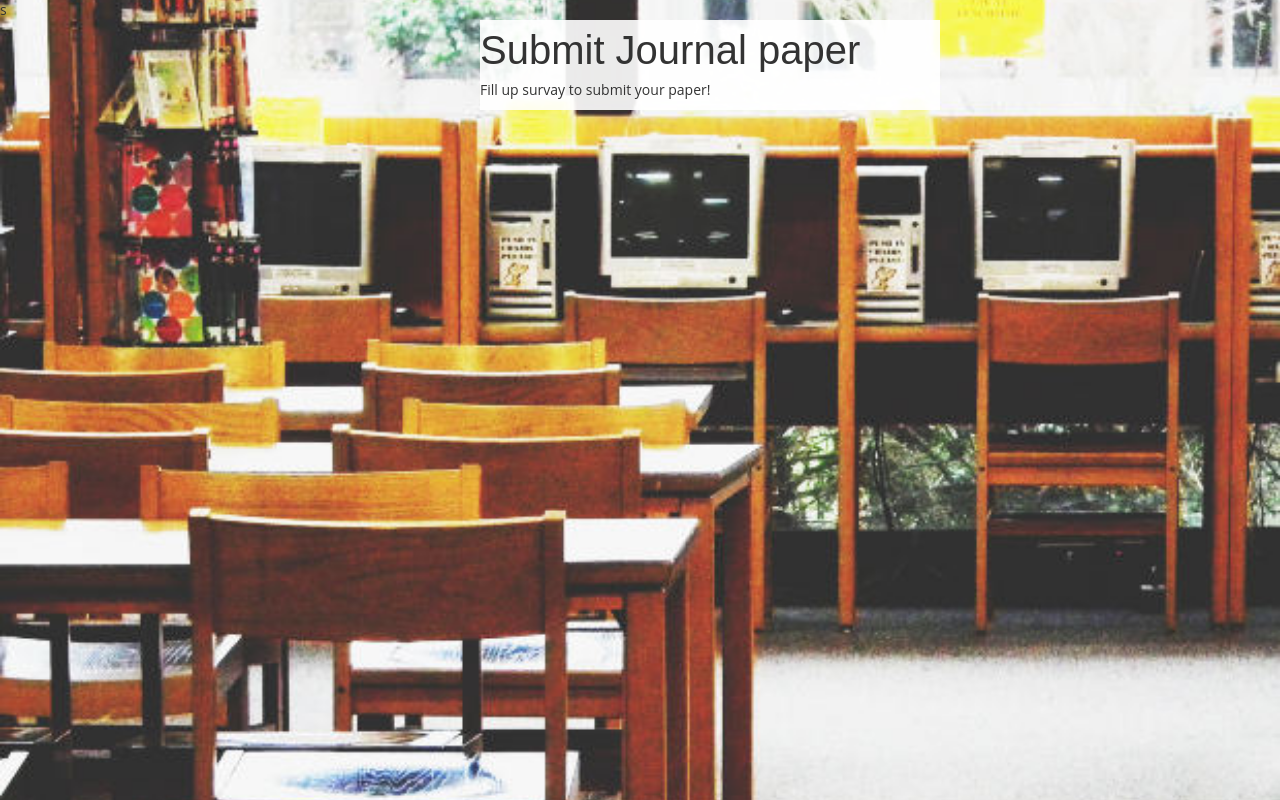
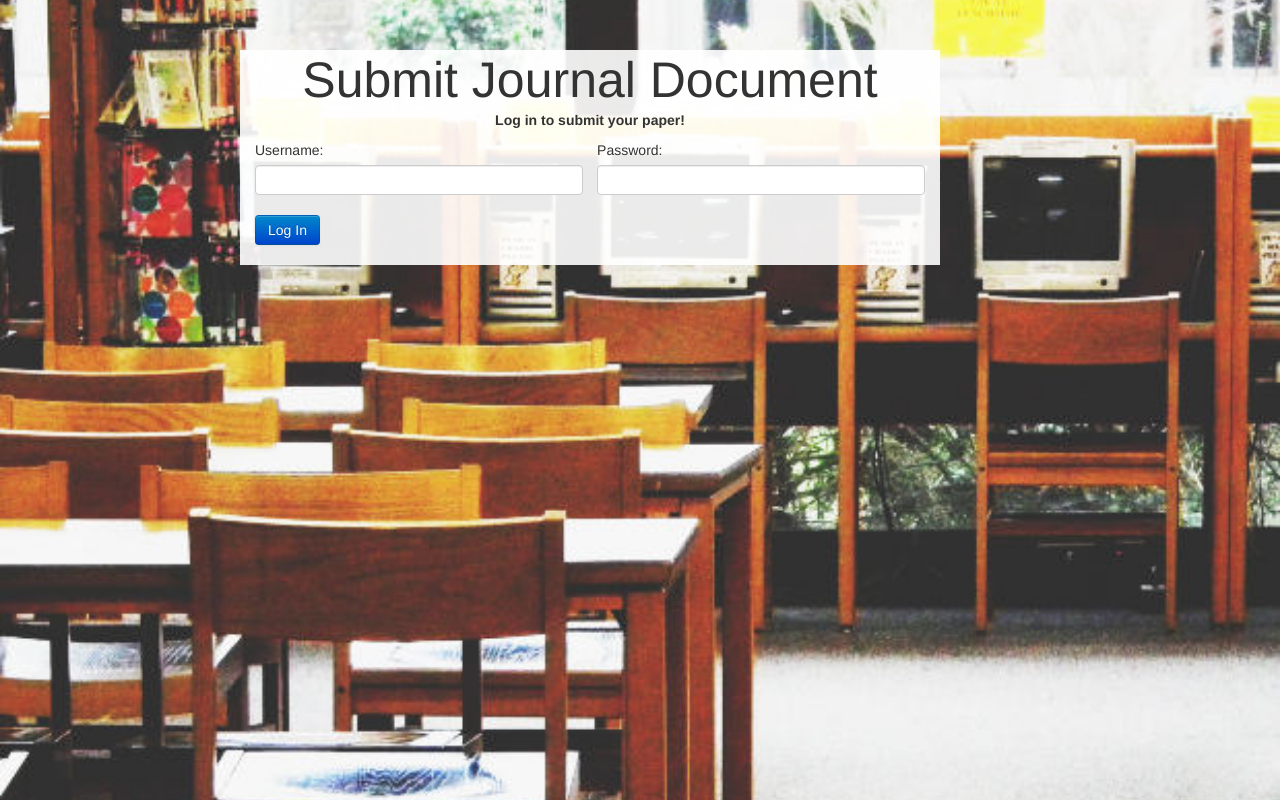
Before and after one commit to wf4ever/journal_page, a Django app: page / in a window 1280 px wide. Run offline with Django 3.2, Linux system fonts and the light colour scheme.

Commit message:
wizzard idea implemented.

```diff
--- a/assets/css/main.css
+++ b/assets/css/main.css
@@ -6,14 +6,20 @@ html {
     background-size: cover;
 }
 body {
-    font-family: "Open Sans",serif;
+    margin-top: 50px;
+    /*font-family: "Open Sans",serif;*/
     background: transparent;
 }
 
 h1 {
-    font-family: "Abel", Arial, sans-serif;
+    /*font-family: "Abel", Arial, sans-serif;*/
     font-weight: 400;
-    font-size: 40px;
+    font-size: 50px;
+}
+
+.margin-form {
+    margin-left: 15px;
+    margin-right: 15px;
 }
 
 /* Override B3 .panel adding a subtly transparent background */
--- a/journal_page/settings.py
+++ b/journal_page/settings.py
@@ -105,7 +105,7 @@ TEMPLATE_LOADERS = (
 MIDDLEWARE_CLASSES = (
     'django.middleware.common.CommonMiddleware',
     'django.contrib.sessions.middleware.SessionMiddleware',
-    'django.middleware.csrf.CsrfViewMiddleware',
+    #'django.middleware.csrf.CsrfViewMiddleware',
     'django.contrib.auth.middleware.AuthenticationMiddleware',
     'django.contrib.messages.middleware.MessageMiddleware',
     # Uncomment the next line for simple clickjacking protection:
--- a/journal_page/urls.py
+++ b/journal_page/urls.py
@@ -8,6 +8,8 @@ from django.conf.urls.static import static
 urlpatterns = patterns('',
     # Examples:
     url(r'^$', 'registration_page.views.home', name='home'),
+    url(r'^authors$', 'registration_page.views.authors', name='authors'),
+    url(r'^thank-you$', 'registration_page.views.thank_you', name='thank_you'),
     # url(r'^journal_page/', include('journal_page.foo.urls')),
     # Uncomment the admin/doc line below to enable admin documentation:
     # url(r'^admin/doc/', include('django.contrib.admindocs.urls')),
--- /dev/null
+++ b/registration_page/forms.py
@@ -0,0 +1,6 @@
+from django import forms
+
+class RegistrationForm(forms.Form):
+    subject = forms.CharField(widget=forms.TextInput(attrs={'class': "form-control", 'placeholder':"Subject"}))
+    message = forms.CharField(widget=forms.TextInput(attrs={'class': "form-control"}))
+    sender = forms.EmailField(widget=forms.TextInput(attrs={'class': "form-control"}))
--- a/registration_page/views.py
+++ b/registration_page/views.py
@@ -1,4 +1,11 @@
 from django.shortcuts import render_to_response
+from forms import RegistrationForm
 
 def home(request):
-    return render_to_response('registration_page/home.html',{})
+    return render_to_response('registration_page/login.html',{})
+
+def authors(request):
+    return render_to_response('registration_page/authors.html',{})
+
+def thank_you(request):
+    return render_to_response('registration_page/thank_you.html',{})
--- a/templates/base.html
+++ b/templates/base.html
@@ -6,6 +6,22 @@
         {% include "js.html" %}
     </head>
     <body>
-        {% block content %}{% endblock %}
+        <div class="row">
+            <div class="panel landing-panel span9 offset3">
+                <div class="text-center">
+                    <h1>Submit Journal Document</h1>
+                    <p>
+                        <b>
+                    {% block title %}
+                    {% endblock %}
+                        </b>
+                    </p>
+                </div>
+                <div class="margin-form">
+                    {% block content %}
+                    {% endblock %}
+                </div>
+            </div>
+        </div>
     </body>
 </html>
--- a/templates/css.html
+++ b/templates/css.html
@@ -1,4 +1,4 @@
 {% load staticfiles %}
 <link rel="stylesheet" type="text/css" href={% static "css/bootstrap-responsive.min.css" %}>
 <link rel="stylesheet" type="text/css" href={% static "css/bootstrap.min.css" %}>
-<link rel="stylesheet" type="text/css" href={% static "css/main.css" %}>s
+<link rel="stylesheet" type="text/css" href={% static "css/main.css" %}>
--- a/templates/registration_page/home.html
+++ /dev/null
@@ -1,18 +0,0 @@
-{% extends "base.html" %}
-{% block content %}
-
-<div class="row">
-
-<div class="panel landing-panel span6 offset6">
-    <h1 class="margin-base-vertical">Submit Journal paper</h1>
-    <p>
-        Fill up survay to submit your paper!
-    </p>
-</div>
-
-
-
-
-</div>
-
-{% endblock %}
--- /dev/null
+++ b/templates/registration_page/login.html
@@ -0,0 +1,20 @@
+{% extends "base.html" %}
+{% block title %}
+    Log in to submit your paper!
+{% endblock %}
+{% block content %}
+<div class="row-fluid">
+    <form action="/authors" method="POST">
+        <div class="row-fluid">
+            <div class="control-group span6">
+                <label for="first-name">Username:</label>
+                <input id="first-name" type="text" class="input-block-level">
+            </div>
+            <div class="control-group span6">
+                <label for="last-name">Password:</label>
+                <input id="last-name" type="password" class="input-block-level">
+            </div>
+            <button class="btn btn-primary" name="commit" type="submit">Log In</button>
+    </form>
+</div>
+{% endblock %}
```
Also changed, not shown: templates/registration_page/authors.html (added, +30 -0 lines), templates/registration_page/thank_you.html (added, +11 -0 lines).
